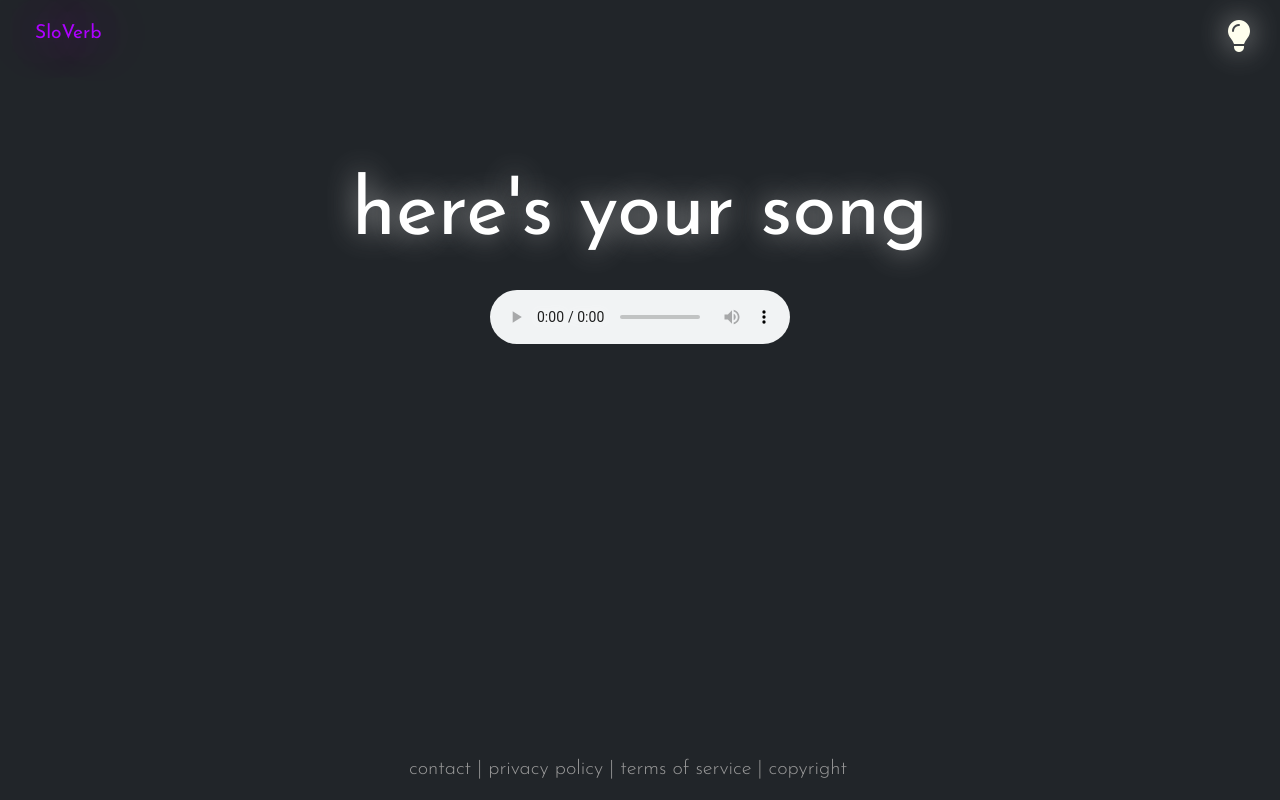
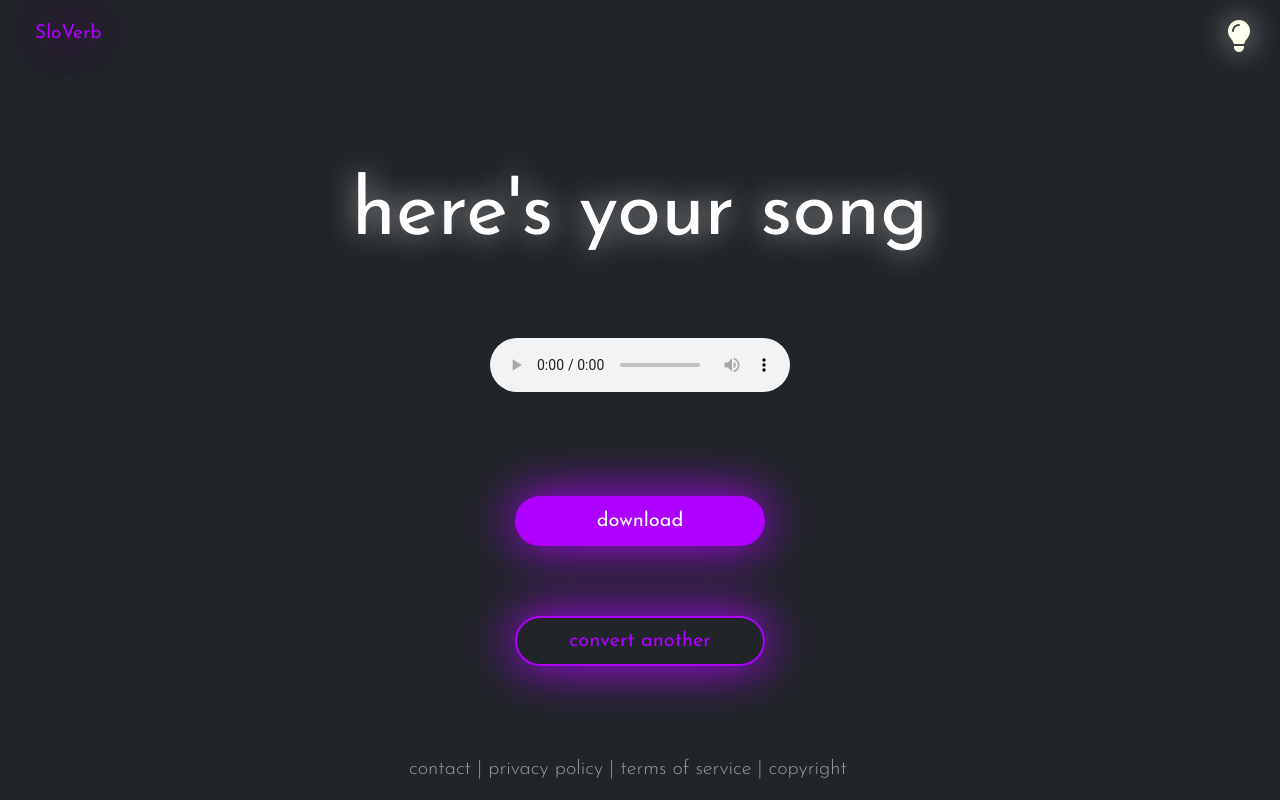
Before and after one commit to joespeaker/flask-app, a Flask app: template templates/song.html in a window 1280 px wide. Run offline with Flask 3, Linux system fonts and the light colour scheme; the template is opened without the code that fills it, so the values that code supplies are empty; some libraries are stand-ins or nearby versions.

Commit message:
works even better

```diff
--- a/modules/index.py
+++ b/modules/index.py
@@ -27,7 +27,7 @@ def process_data():
 
 
         if success:
-            return render_template('song.html')
+            return render_template('song.html', song_name = success)
         else:
             return "Processing failed. Please check inputs and try again."  # Handle errors
 
--- a/static/css/style.css
+++ b/static/css/style.css
@@ -97,6 +97,27 @@ html, body {
     font-weight: 400;
 }
 
+.ring {
+    margin-top: 20px;
+    margin-bottom: 50px;
+    width: 250px;
+    height: 50px;
+    border-radius: 1000px;
+    background-color: transparent !important;
+    color: #AD00FF;
+    border: #AD00FF solid 2px;
+    font-family: 'Josefin Sans', sans-serif;
+    font-size: 20px;
+    font-weight: 400;
+    transition: all 0.5s ease;
+}
+
+.ring:hover {
+    background-color: #AD00FF !important;
+    color: #ffffff;
+    transition: all 0.5s ease;
+}
+
 .pb-shadow {
     box-shadow: 0 0 50px #AD00FF;
 }
--- a/static/js/script.js
+++ b/static/js/script.js
@@ -61,3 +61,11 @@ function updateSliderValue(sliderId, pId) {
     var pTag = document.getElementById(pId);
     pTag.innerHTML = slider.value;
 }
+
+function deletefile(path) {
+    var file = path;
+    var request = new XMLHttpRequest();
+    request.open("GET",file, true);
+    request.send();
+    location.reload();
+}
--- a/templates/song.html
+++ b/templates/song.html
@@ -33,13 +33,20 @@
         </div>
     </div>
     <div class="row">
-        <div class="col-12 text-center">
+        <div class="col-12 text-center mt-5 mb-5">
             <audio controls>
-                <source src="../songs/stretched.wav" type="audio/wav">
+                <source src="../static/{{ song_name }}.wav" type="audio/wav">
                 Your browser does not support the audio element.
             </audio>
         </div>
-    <footer>
+        <br>
+        <div class="text-center">
+            <a href="../static/{{ song_name }}.wav" download="{{ song_name }}.wav"><button class="btn-lg submit pb-shadow" onclick="deletefile('../static/{{ song_name }}.wav')">download</button></a>
+        </div>
+        <div class="text-center">
+            <a href="/"><button class="btn-lg ring pb-shadow">convert another</button></a>
+        </div>
+        <footer>
         <div class="row footer">
             <div class="col-12 text-center">
                 <p>
```
Also changed, not shown: ytpb.py (+6 -6 lines), 4 other files.
